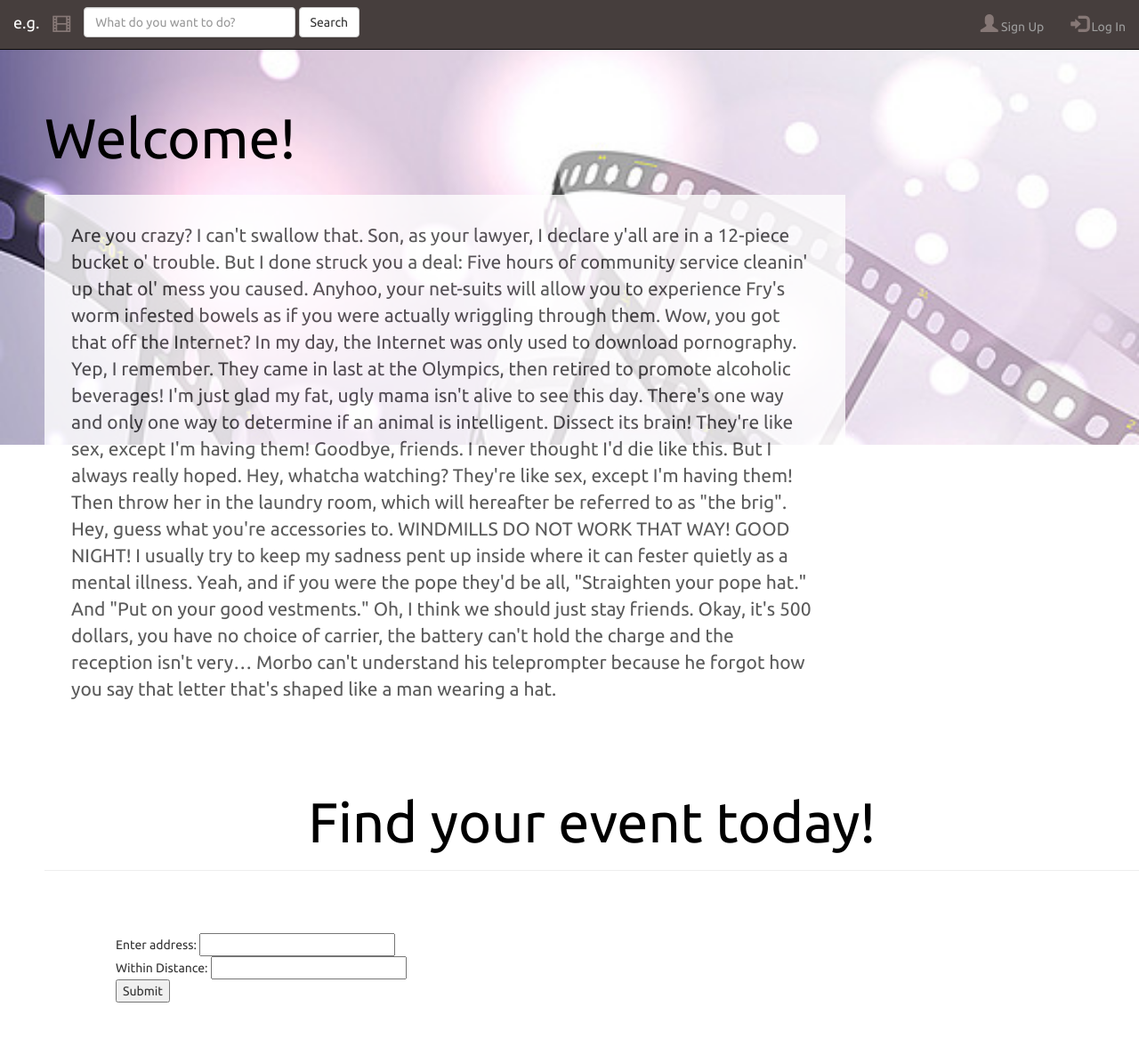
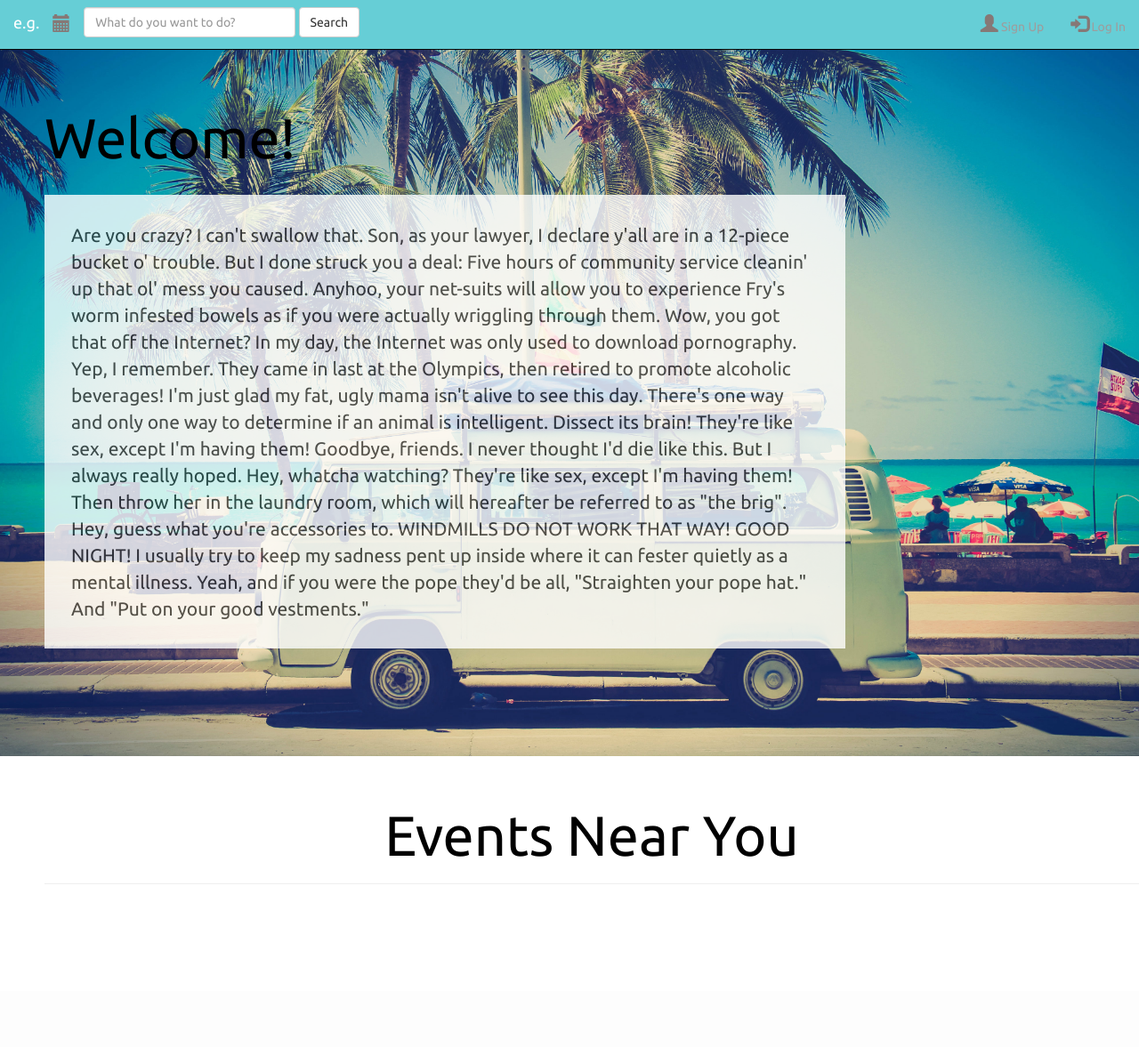
Before and after one commit to ykadir42/tbmagestic, a Flask app: page / in a window 1280 px wide. Shown: the whole page at 89% size. After the commit the page ends 994 px from the top, so only its background shows below. Run offline with Flask 2, Linux system fonts and the light colour scheme; some libraries are stand-ins or nearby versions.

Commit message:
frontend

```diff
--- a/static/style0.css
+++ b/static/style0.css
@@ -31,7 +31,7 @@ body
     background-position: 0% 25%;
     background-size: cover;
     background-repeat: repeat;
-    height:450px;
+    height:800px;
     padding-top:50px;
     padding-left:50px;
 }
--- a/templates/base.html
+++ b/templates/base.html
@@ -15,11 +15,11 @@
   {% endblock head %}
 
   {% block navbar %}
-  <nav class="navbar navbar-inverse navbar-fixed-top" style="background-color:#463e3d;">
+  <nav class="navbar navbar-inverse navbar-fixed-top" style="background-color:#66ced6;">
     <div class="container-fluid">
       <div class="navbar-header">
         <a class="navbar-brand" href="/">e.g.</a>
-	<span class="glyphicon glyphicon-film"></span>
+	<span class="glyphicon glyphicon-calendar"></span>
       </div>
       <form class="navbar-form navbar-left" action="/search" method="GET,POST">
         <div class="form-group">
--- a/templates/index.html
+++ b/templates/index.html
@@ -13,26 +13,24 @@
     They're like sex, except I'm having them! Goodbye, friends. I never thought I'd die like this. But I always really hoped. Hey, whatcha watching? They're like sex, except I'm having them! Then throw her in the laundry room, which will hereafter be referred to as "the brig".
 
     Hey, guess what you're accessories to. WINDMILLS DO NOT WORK THAT WAY! GOOD NIGHT! I usually try to keep my sadness pent up inside where it can fester quietly as a mental illness. Yeah, and if you were the pope they'd be all, "Straighten your pope hat." And "Put on your good vestments."
-
-    Oh, I think we should just stay friends. Okay, it's 500 dollars, you have no choice of carrier, the battery can't hold the charge and the reception isn't very… Morbo can't understand his teleprompter because he forgot how you say that letter that's shaped like a man wearing a hat.
-
-  <br><br>
+</p>
+  <br><br> <br> <br> <br> <br>
   <div class = "page-header" style="text-align:center">
-    <h1 style="color:black"> Find your event today!</h1>
+    <h1 style="color:black"> Events Near You</h1>
   </div>
   <div class = "container" style="align:left">
-    <form action="/search" method="GET">
+    <!--<form action="/search" method="GET">
       Enter address:
       <input type="text" name="address">
       <br>
-      <!--Enter query:
+      Enter query:
       <input type="text" name="query">
-      <br>-->
+      <br>
       Within Distance:
       <input type="text" name="radius">
       <br>
       <input type="submit">
-    </form>
+    </form>-->
   </div>
 </div>
 
```
Also changed, not shown: static/film.jpg.
